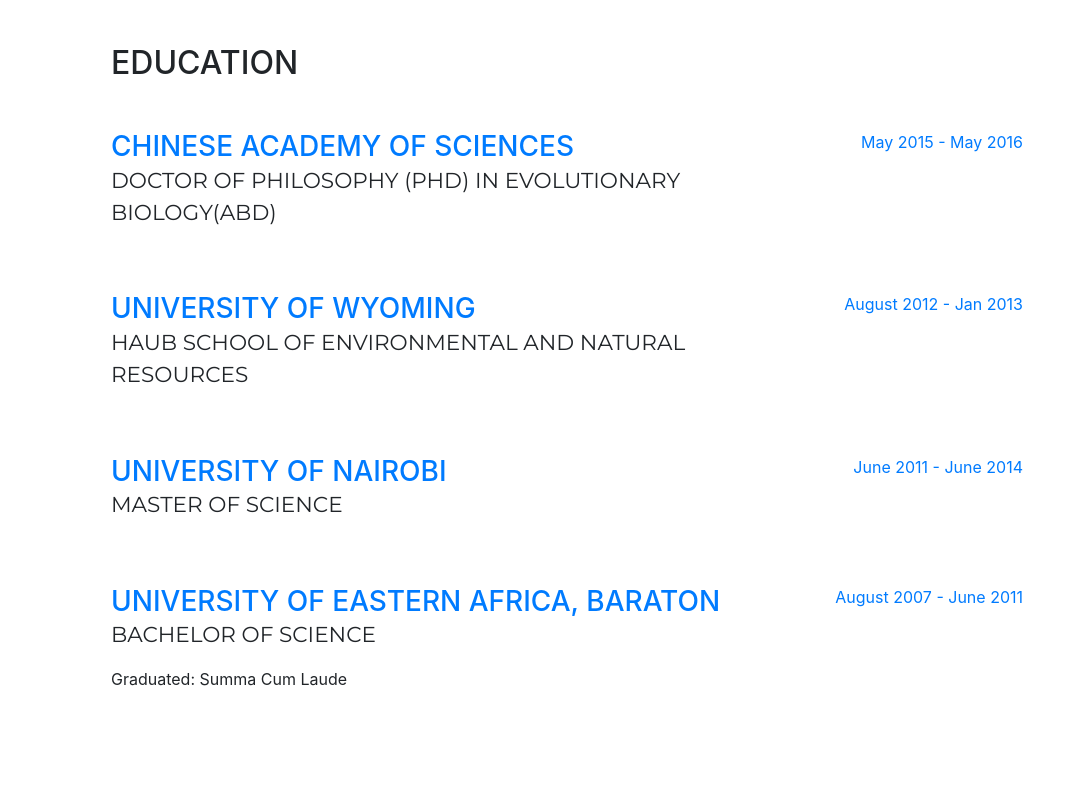
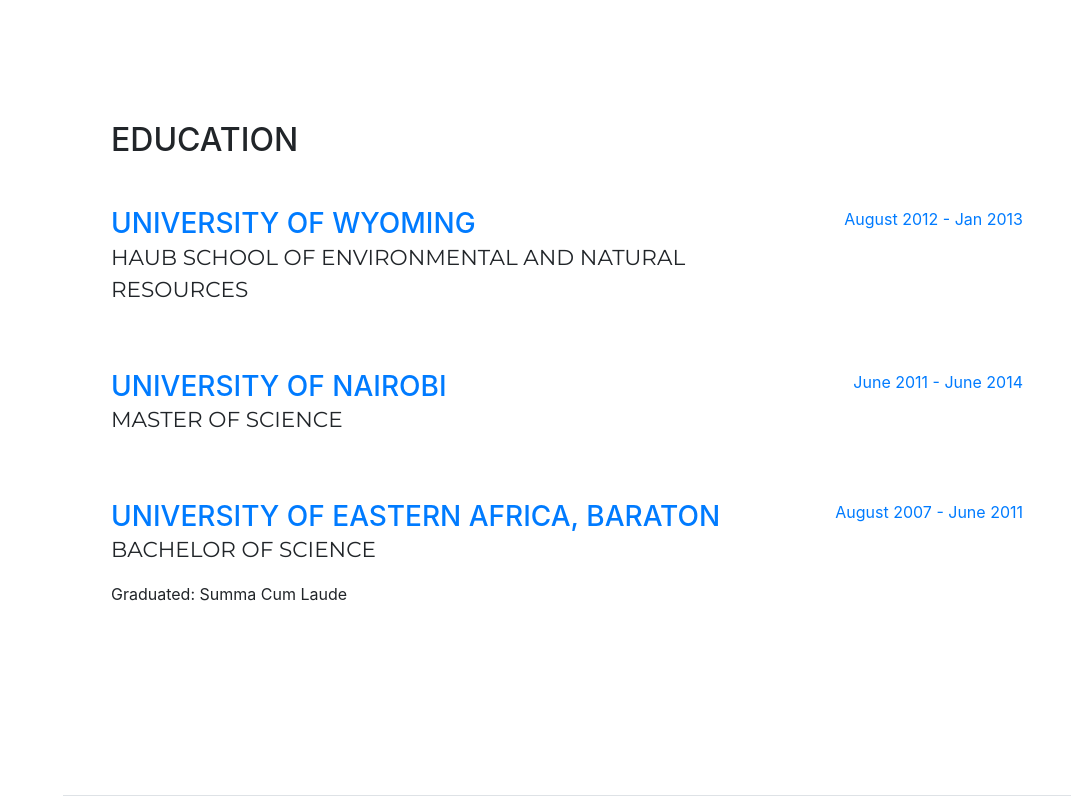
Before and after one commit to nduas77/KenyanGeek.github.io, a website with bundled scripts: page index.html in a window 1280 px wide. Shown: the part 1940-2740 px from the top of the page, without its empty margins (209-1280 px from the left). Built offline with nearby package versions, Linux system fonts and the light colour scheme; a script that the page names is missing; a web font is replaced by a local one.

Commit message:
Removed Reference to PhD

```diff
--- a/index.html
+++ b/index.html
@@ -183,18 +183,7 @@
           <h2 class="mb-5">Education</h2>
 
 
-
-          <div class="resume-item d-flex flex-column flex-md-row mb-5">
-            <div class="resume-content mr-auto">
-              <h3 class="mb-0"><a href="http://english.cas.cn/">Chinese Academy of Sciences</a></h3>
-              <div class="subheading mb-3">Doctor of Philosophy (PhD) in Evolutionary Biology(abd)</div>
-               </div>
-            <div class="resume-date text-md-right">
-              <span class="text-primary">May 2015 - May 2016</span>
-            </div>
-          </div>
-
-          <div class="resume-item d-flex flex-column flex-md-row mb-5">
+         <div class="resume-item d-flex flex-column flex-md-row mb-5">
             <div class="resume-content mr-auto">
               <h3 class="mb-0"><a href="http://www.uwyo.edu/">University of Wyoming</a></h3>
               <div class="subheading mb-3">Haub School of Environmental and Natural Resources</div>
```
